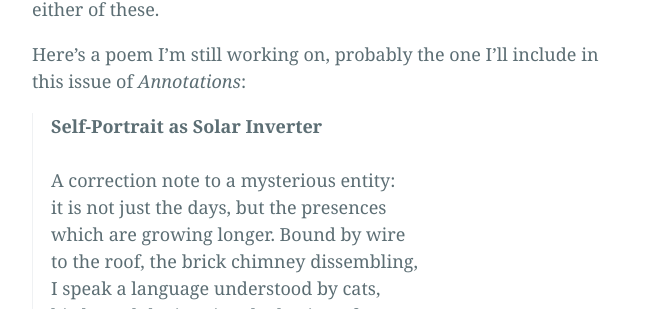
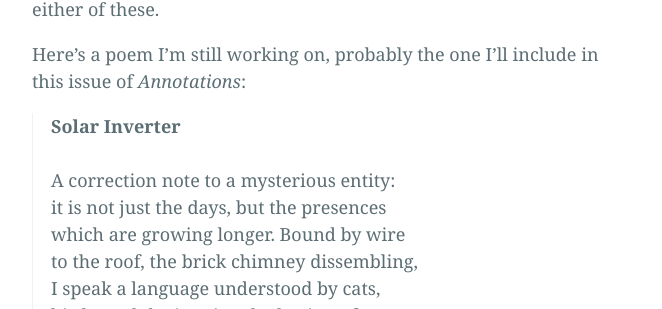
Before and after one commit to bliss-st/ss-website, a Jekyll site: the page built from _posts/2022-3-28-update.md, in a window 1280 px wide. Shown: the part 1159-1468 px from the top of the page, without its empty margins (308-970 px from the left). Built offline with Jekyll 4.4.1, drawn with Linux system fonts in a browser that asks for light colours.

Commit message:
Update 2022-3-28-update.md

```diff
--- a/_posts/2022-3-28-update.md
+++ b/_posts/2022-3-28-update.md
@@ -14,7 +14,7 @@ Besides that, <em>Beautiful Open Prairie</em> and <em>Annotations #2</em> are sl
 
 Here's a poem I'm still working on, probably the one I'll include in this issue of <em>Annotations</em>:
 <blockquote>
-<b>Self-Portrait as Solar Inverter</b><br>
+<b>Solar Inverter</b><br>
 <br>
 A correction note to a mysterious entity:<br>
 it is not just the days, but the presences<br>
```
